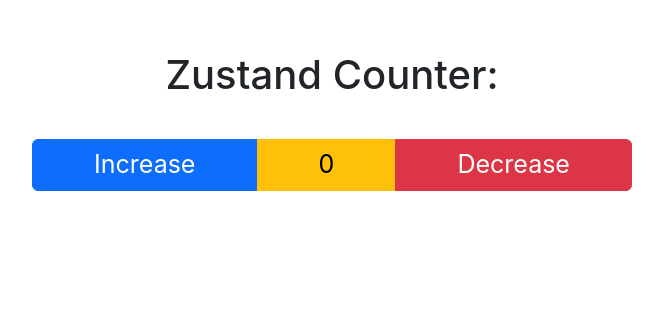
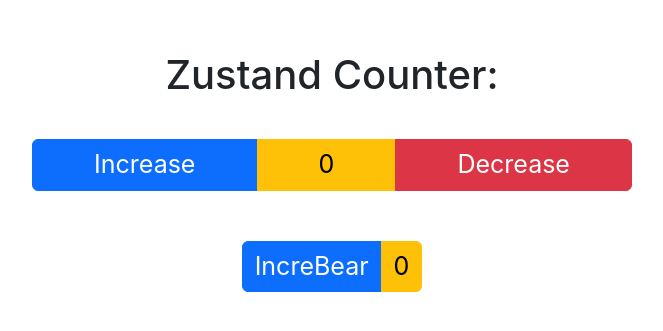
Before and after one commit to mvn-thongdoan-dn/Zustand, a React (Create React App) app: page / in a window 1280 px wide. Shown: the part 109-440 px from the top of the page, without its empty margins (308-971 px from the left). Built offline with nearby package versions, Linux system fonts and the light colour scheme.

Commit message:
create two store

```diff
--- a/src/components/Counter/index.jsx
+++ b/src/components/Counter/index.jsx
@@ -1,6 +1,6 @@
 import React from 'react';
 import shallow from 'zustand/shallow';
-import useStore from '../../store/store';
+import { bearStore, useStore } from '../../store/store';
 
 const Counter = () => {
   const { count, incre, decre } = useStore((state) => ({
@@ -8,6 +8,12 @@
     incre: state.incre,
     decre: state.decre
   }), shallow);
+
+  const { bear, increBear, getState } = bearStore((state) => ({
+    bear: state.bear,
+    increBear: state.increBear,
+    getState: state.getState
+  }))
 
   return (
     <div className='counter'>
@@ -17,6 +23,10 @@
         <button className='btn btn-warning'>{count}</button>
         <button onClick={() => decre("decre")} className='btn btn-danger'>Decrease</button>
       </div>
+      <div className="btn-group" style={{display: "block", margin: "50px auto"}}>
+        <button onClick={() => getState()} className='btn btn-primary'>IncreBear</button>
+        <button className='btn btn-warning'>{bear}</button>
+      </div>
     </div>
   )
 }
--- a/src/store/store.js
+++ b/src/store/store.js
@@ -1,7 +1,24 @@
 import create from "zustand";
 import { devtools } from 'zustand/middleware'
 
-const useStore = create(devtools((set) => ({
+export const bearStore = create(devtools((set, get) => ({
+  bear: 0,
+  getState: () => {
+    const dataState = get().useStore.count;
+    console.log("dataState", dataState)
+  },
+
+  increBear: (actionType) => set((state) => {
+    return {
+      bear: state.bear + 1
+    }
+  },
+  false,
+  `bear/${actionType}`
+  )
+})));
+
+export const useStore = create(devtools((set) => ({
   count: 0,
 
   incre: (actionType) => set((state) => {
@@ -22,5 +39,3 @@
   `count/${actionType}`
   )
 })));
-
-export default useStore;
```
